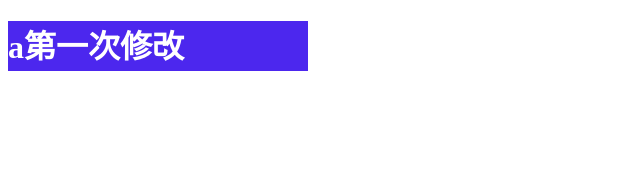
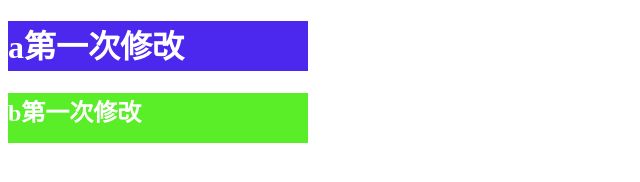
Before and after one commit to Herozjx/nbzjx, a plain HTML site: page index.html in a window 1280 px wide. Shown: the whole page, without its empty margins (0-640 px from the left). Drawn offline with Linux system fonts and the light colour scheme.

Commit message:
b第一次修改

```diff
--- a/index.html
+++ b/index.html
@@ -11,6 +11,7 @@
 
 <body>
     <h1>a第一次修改</h1>
+    <h2>b第一次修改</h2>
 </body>
 
 </html>
--- a/less/index.less
+++ b/less/index.less
@@ -4,3 +4,9 @@ h1{
     color: white;
     background-color: rgb(76, 39, 238);
 }
+h2{
+    width: 300px;
+    height: 50px;
+    color: rgb(255, 255, 255);
+    background-color: rgb(89, 238, 39);
+}
```
Also changed, not shown: less/index.css.
